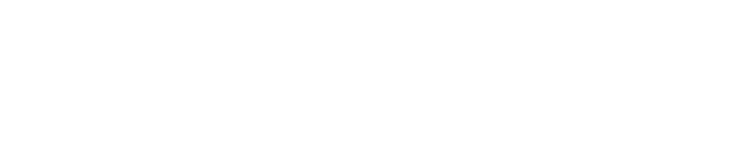
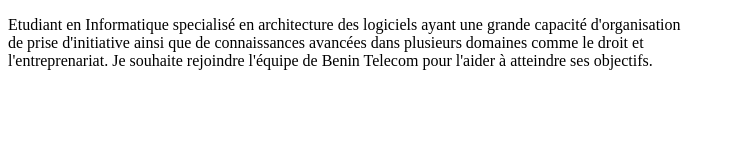
Before and after one commit to Everild321/Data-Analyst-Formation, a plain HTML site: page index.html in a window 1280 px wide. Shown: the whole page, without its empty margins (0-735 px from the left). Drawn offline with Linux system fonts and the light colour scheme.

Commit message:
mise en place de la section description

```diff
--- a/index.html
+++ b/index.html
@@ -7,6 +7,15 @@
     <title>Document</title>
 </head>
 <body>
+    <header>
 
+
+
+        <p> Etudiant en Informatique specialisé en architecture des logiciels ayant une grande capacité
+            d'organisation <br> de prise d'initiative ainsi que de connaissances avancées dans plusieurs domaines
+            comme le droit et <br>l'entreprenariat. Je souhaite rejoindre l'équipe de Benin Telecom pour l'aider
+            à atteindre ses objectifs.</p>
+
+    </header>
 </body>
 </html>
```
